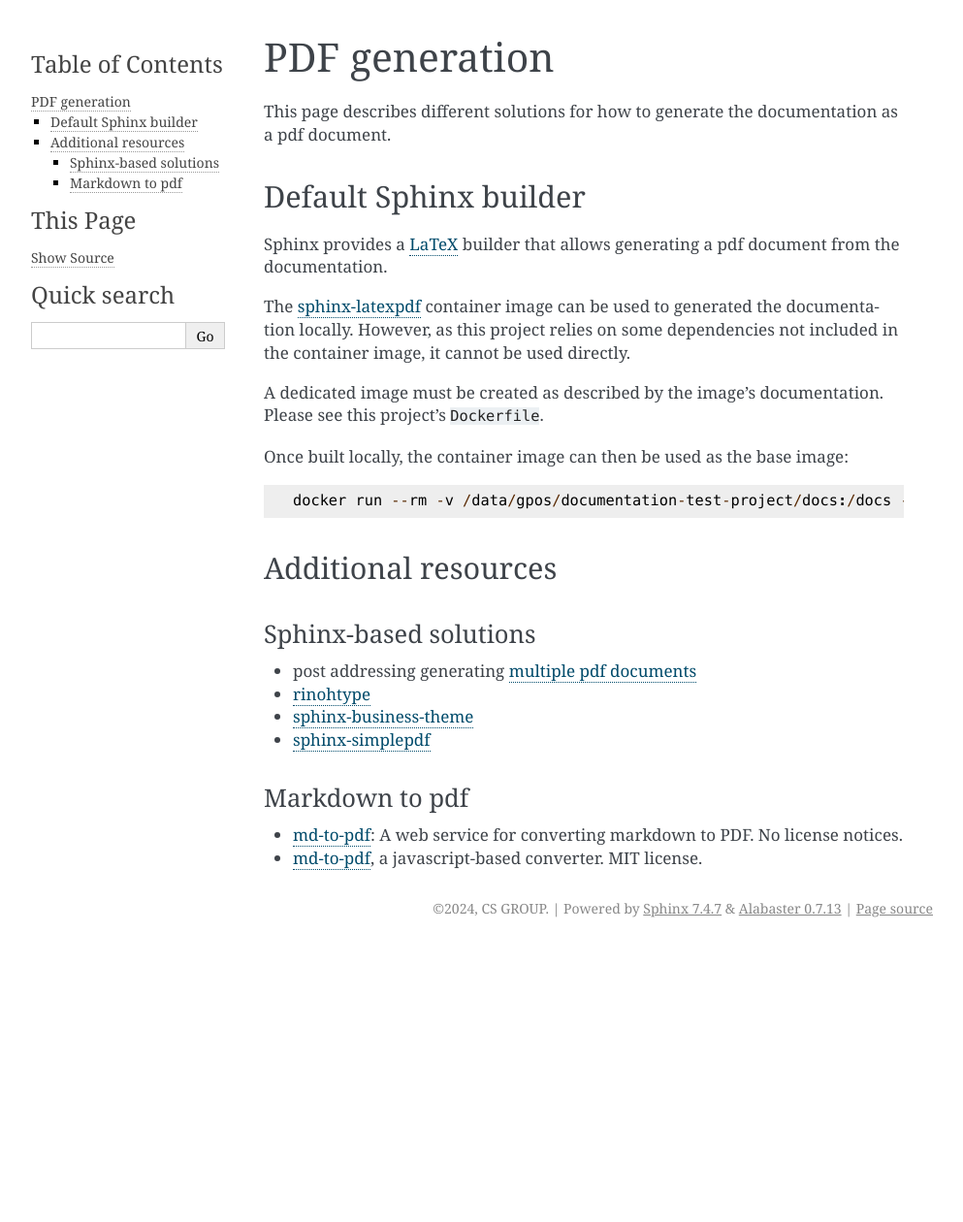
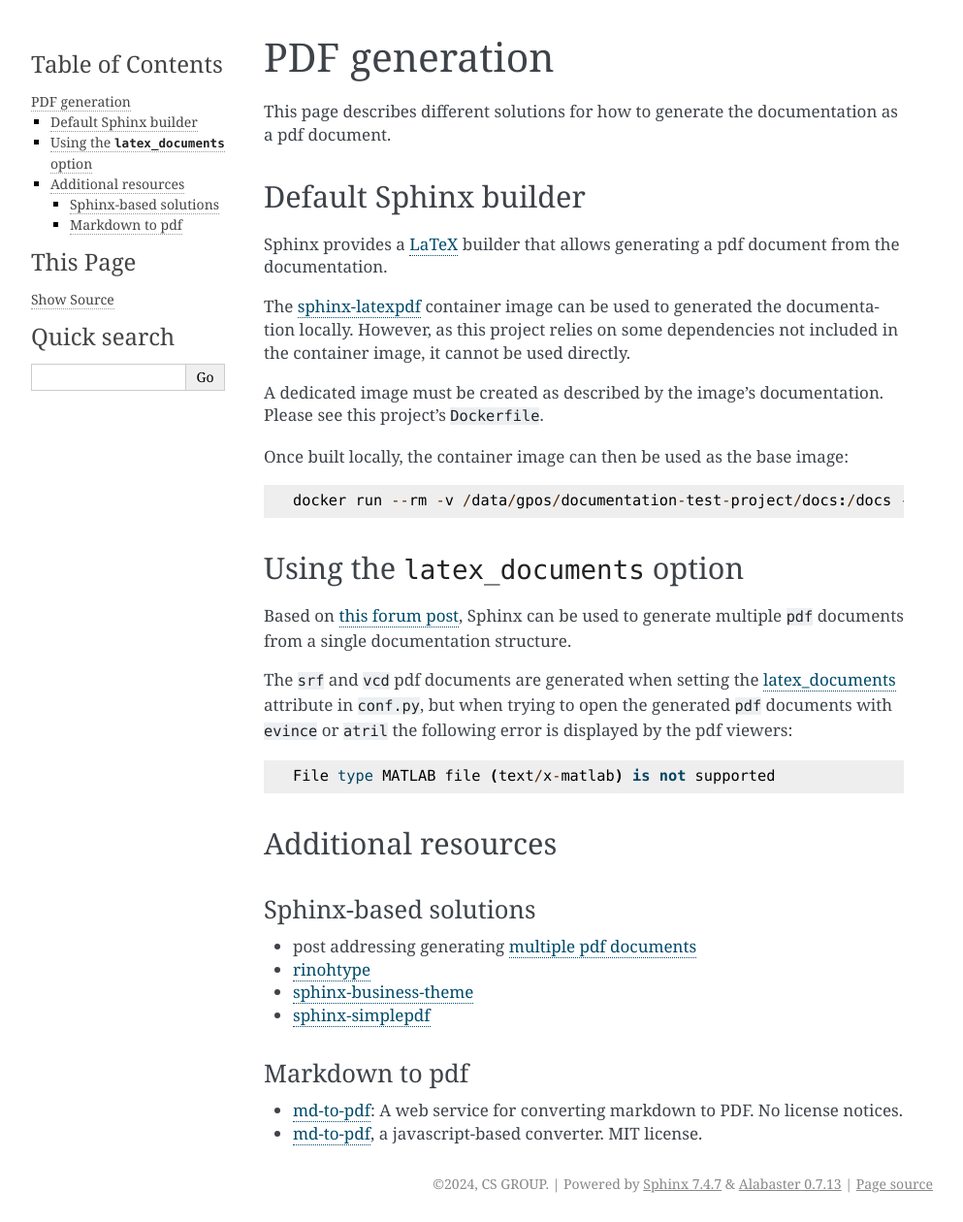
Before and after one commit to ebjorntvedt-csgroup/documentation-test-project, a Sphinx documentation site: the page built from docs/latexpdf.md, in a window 1280 px wide. Shown: the whole page at 97% size, without its empty margins (148-1141 px from the left). Built offline with Sphinx 7.4.7, drawn with Linux system fonts in a browser that asks for light colours; before the commit the page ends 976 px from its top, so only the background shows below that.

Commit message:
feat: Experiment 'latex_documents' Sphinx option

````diff
--- a/docs/conf.py
+++ b/docs/conf.py
@@ -54,3 +54,11 @@ html_theme = 'alabaster'
 # relative to this directory. They are copied after the builtin static files,
 # so a file named "default.css" will overwrite the builtin "default.css".
 html_static_path = ['_static']
+
+# -- Options for Latex output -------------------------------------------------
+
+# https://www.sphinx-doc.org/en/master/usage/configuration.html#confval-latex_documents
+latex_documents = [
+    ("srf", "SoftwareReuseFile.pdf", "Software Reuse File", "CS GROUP", "manual", False),
+    ("vcm", "VerificationControlMatrix.pdf", "Verification Control Matrix", "CS GROUP", "manual", False),
+]
--- a/docs/latexpdf.md
+++ b/docs/latexpdf.md
@@ -23,6 +23,18 @@ image:
 docker run --rm -v /data/gpos/documentation-test-project/docs:/docs -v /data/gpos/documentation-test-project/output:/output  sphinx:local sphinx-build -M latexpdf /docs /output
 ```
 
+## Using the `latex_documents` option
+
+Based on [this forum post](https://groups.google.com/g/sphinx-users/c/XNnVdAhTC7A), Sphinx can be used to generate multiple `pdf` documents from a single documentation structure.
+
+The `srf` and `vcd` pdf documents are generated when setting the
+[latex_documents](https://www.sphinx-doc.org/en/master/usage/configuration.html#confval-latex_documents)
+attribute in `conf.py`, but when trying to open the generated `pdf` documents with `evince` or `atril` the following error is displayed by the pdf viewers:
+
+```
+File type MATLAB file (text/x-matlab) is not supported
+```
+
 ## Additional resources
 
 ### Sphinx-based solutions
````
Also changed, not shown: docs/index.md (+2 -0 lines).
